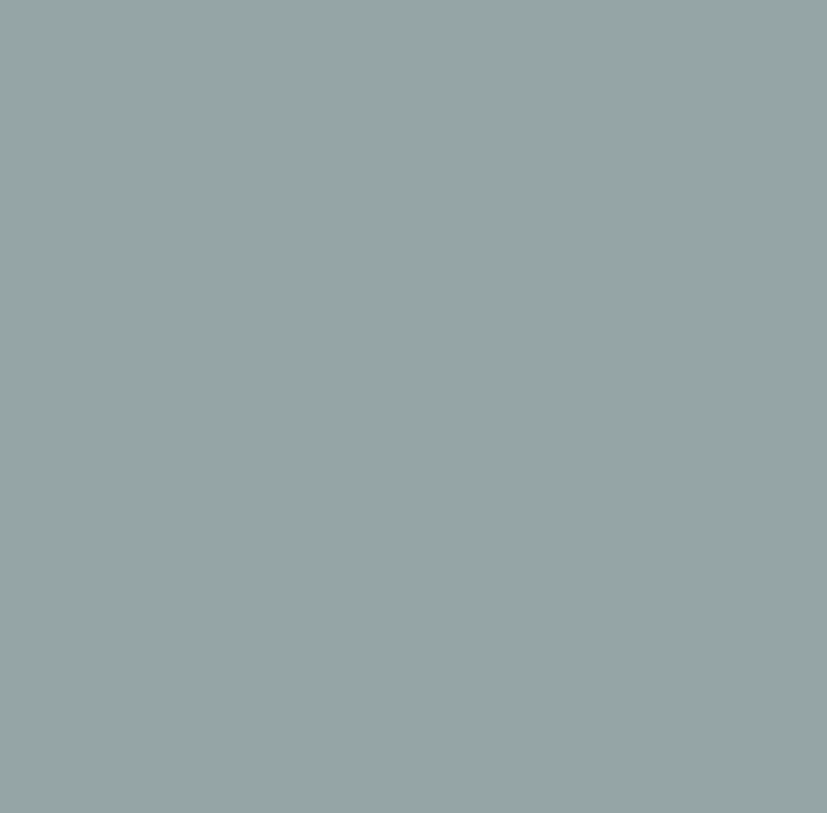
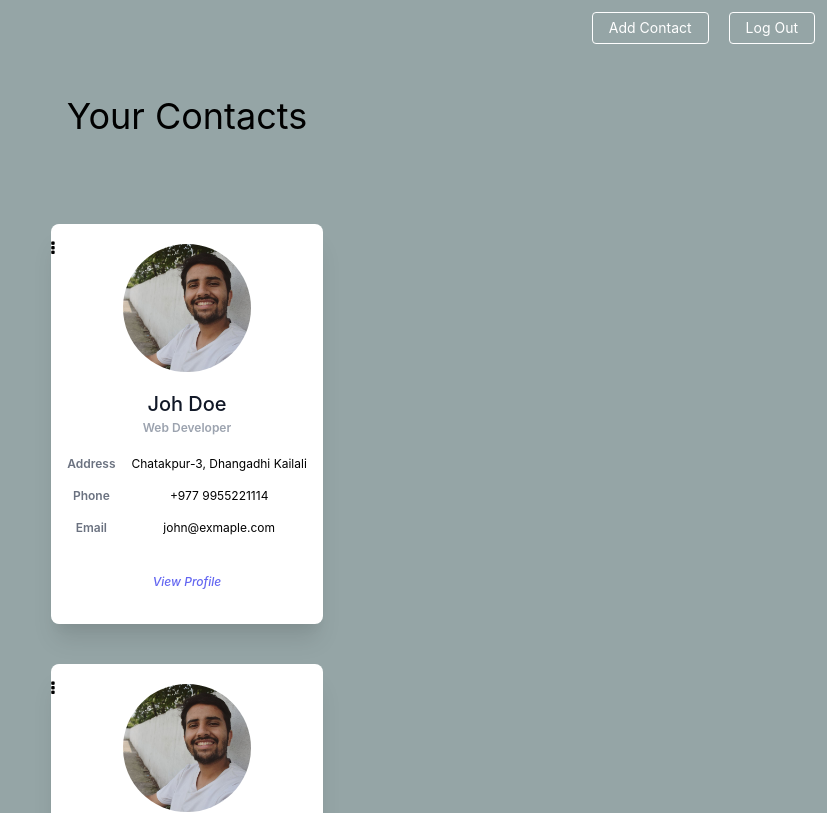
Before and after one commit to Sushmit1997/contact-manager, a React (Create React App) app: page /home in a window 1280 px wide. Before the commit this address had no page. Shown: the top 813 px of the page, without its empty margins (453-1280 px from the left). Built offline with nearby package versions, Linux system fonts and the light colour scheme.

Commit message:
Contact update form added

```diff
--- a/package.json
+++ b/package.json
@@ -10,10 +10,12 @@
     "@testing-library/react": "^12.0.0",
     "@testing-library/user-event": "^13.2.1",
     "autoprefixer": "9",
+    "font-awesome": "^4.7.0",
     "notistack": "^2.0.3",
     "postcss": "7",
     "react": "^17.0.2",
     "react-dom": "^17.0.2",
+    "react-modal": "^3.14.4",
     "react-router-dom": "^6.2.1",
     "react-scripts": "5.0.0",
     "tailwindcss": "npm:@tailwindcss/postcss7-compat",
--- /dev/null
+++ b/src/assets/index.js
@@ -0,0 +1,3 @@
+import sushmitImage from './images/sushmit.jpg'
+
+export { sushmitImage }
--- /dev/null
+++ b/src/components/ContactCard.js
@@ -0,0 +1,127 @@
+import { sushmitImage } from "../assets"
+import { useEffect, useState } from 'react'
+import Modal from 'react-modal';
+
+const customStyles = {
+  content: {
+    top: '50%',
+    left: '50%',
+    right: 'auto',
+    bottom: 'auto',
+    marginRight: '-50%',
+    transform: 'translate(-50%, -50%)',
+  },
+};
+
+const ContactCard = () => {
+  const [showMenu, setShowMenu] = useState(false)
+  const [showModal, setShowModal] = useState(false)
+  const [formData, setFormData] = useState({
+    firstName: 'Sushmit',
+    lastName: 'Rajaure',
+    email: 'something@gmail.com',
+    phone: '9813058480'
+  })
+
+  const handleFormData = (event) => {
+    setFormData({ ...formData, [event.target.name]: [event.target.value] })
+  }
+
+  const closeModal = () => {
+    setShowModal(false)
+  }
+
+  console.log(formData)
+
+
+  return (
+    <div class="flex justify-center mb-10">
+
+      <div class="relative max-w-[500px] bg-white shadow-xl rounded-lg py-3">
+        <div onClick={() => setShowMenu(true)} className="absolute right-[15px] top-[5px] cursor-pointer "><i className="fa fa-ellipsis-v "></i></div>
+        {showMenu && <div onMouseLeave={() => setShowMenu(false)} className="absolute right-[-70px] top-[5px] cursor-pointer bg-white p-[5px] shadow-sm"><ul>
+          <li className="hover:text-teal-500" onClick={() => setShowModal(true)}>Update</li>
+          <li className="hover:text-teal-500">Delete</li>
+        </ul>
+        </div>
+        }
+        <div class="photo-wrapper p-2">
+          <img class="w-32 h-32 rounded-full mx-auto" src={sushmitImage} alt="John Doe"></img>
+        </div>
+        <div class="p-2">
+          <h3 class="text-center text-xl text-gray-900 font-medium leading-8">Joh Doe</h3>
+          <div class="text-center text-gray-400 text-xs font-semibold">
+            <p>Web Developer</p>
+          </div>
+          <div className="flex justify-center">
+            <table class="text-xs my-3">
+              <tbody><tr>
+                <td class="px-2 py-2 text-gray-500 font-semibold">Address</td>
+                <td class="px-2 py-2">Chatakpur-3, Dhangadhi Kailali</td>
+              </tr>
+                <tr>
+                  <td class="px-2 py-2 text-gray-500 font-semibold">Phone</td>
+                  <td class="px-2 py-2">+977 9955221114</td>
+                </tr>
+                <tr>
+                  <td class="px-2 py-2 text-gray-500 font-semibold">Email</td>
+                  <td class="px-2 py-2">john@exmaple.com</td>
+                </tr>
+              </tbody></table>
+          </div>
+
+          <div class="text-center my-3">
+            <a class="text-xs text-indigo-500 italic hover:underline hover:text-indigo-600 font-medium" href="#">View Profile</a>
+          </div>
+        </div>
+      </div>
+      <Modal
+        isOpen={showModal}
+        style={customStyles}
+        contentLabel="Example Modal"
+        onRequestClose={closeModal}
+      >
+        <div>
+          <form class="w-full max-w-lg">
+            <div class="flex flex-wrap -mx-3 mb-6">
+              <div class="w-full md:w-1/2 px-3 mb-6 md:mb-0">
+                <label class="block uppercase tracking-wide text-gray-700 text-xs font-bold mb-2" for="grid-first-name">
+                  First Name
+                </label>
+                <input value={formData.firstName} name="firstName" onChange={(e) => handleFormData(e)} class="appearance-none block w-full bg-gray-200 text-gray-700 border border-red-500 rounded py-3 px-4 mb-3 leading-tight focus:outline-none focus:bg-white" id="grid-first-name" type="text" placeholder="Jane"></input>
+                <p class="text-red-500 text-xs italic">Please fill out this field.</p>
+              </div>
+              <div class="w-full md:w-1/2 px-3">
+                <label class="block uppercase tracking-wide text-gray-700 text-xs font-bold mb-2" for="grid-last-name">
+                  Last Name
+                </label>
+                <input value={formData.lastName} name="lastName" onChange={(e) => handleFormData(e)} class="appearance-none block w-full bg-gray-200 text-gray-700 border border-gray-200 rounded py-3 px-4 leading-tight focus:outline-none focus:bg-white focus:border-gray-500" id="grid-last-name" type="text" placeholder="Doe"></input>
+              </div>
+            </div>
+            <div class="flex flex-wrap -mx-3 mb-6">
+              <div class="w-full md:w-1/2 px-3">
+                <label class="block uppercase tracking-wide text-gray-700 text-xs font-bold mb-2" for="grid-last-name">
+                  Phone Number
+                </label>
+                <input value={formData.phone} name="phone" onChange={(e) => handleFormData(e)} class="appearance-none block w-full bg-gray-200 text-gray-700 border border-gray-200 rounded py-3 px-4 leading-tight focus:outline-none focus:bg-white focus:border-gray-500" id="grid-last-name" type="text" placeholder="9813058480"></input>
+              </div>
+              <div class="w-full md:w-1/2 px-3">
+                <label class="block uppercase tracking-wide text-gray-700 text-xs font-bold mb-2" for="grid-last-name">
+                  E-mail
+                </label>
+                <input value={formData.email} name="email" onChange={(e) => handleFormData(e)} class="appearance-none block w-full bg-gray-200 text-gray-700 border border-gray-200 rounded py-3 px-4 leading-tight focus:outline-none focus:bg-white focus:border-gray-500" id="grid-last-name" type="text" placeholder="sushmit@gmail.com"></input>
+              </div>
+            </div>
+          </form>
+          <div className="flex w-full">
+            <button class="bg-blue-500 hover:bg-blue-700 text-white font-bold py-2 px-4 border border-blue-700 rounded justify-end">
+              Update
+            </button>
+          </div>
+        </div>
+      </Modal>
+    </div>
+  )
+}
+
+export default ContactCard
--- /dev/null
+++ b/src/components/NavBar.js
@@ -0,0 +1,18 @@
+import { Link } from "react-router-dom"
+
+const NavBar = () => {
+  return (
+    <nav class="flex  flex-wrap bg-teal-500 p-3">
+      <div className="flex w-full justify-between">
+        <div class="flex justify-end w-full block flex-grow lg:flex lg:items-center lg:w-auto">
+          <a href="#" class="inline-block mr-5 text-sm px-4 py-2 leading-none border rounded text-white border-white hover:border-transparent hover:text-teal-500 hover:bg-white mt-4 lg:mt-0">Add Contact</a>
+          <div>
+            <Link to="/"> <span class="cursor-pointer inline-block text-sm px-4 py-2 leading-none border rounded text-white border-white hover:border-transparent hover:text-white hover:bg-red-800 mt-4 lg:mt-0">Log Out</span> </Link>
+          </div>
+        </div>
+      </div>
+    </nav>
+  )
+}
+
+export default NavBar
--- a/src/index.js
+++ b/src/index.js
@@ -2,6 +2,7 @@ import React from 'react';
 import ReactDOM from 'react-dom';
 import './index.css';
 import App from './App'
+import '../node_modules/font-awesome/css/font-awesome.min.css';
 
 ReactDOM.render(
   <React.StrictMode>
--- /dev/null
+++ b/src/pages/HomePage.js
@@ -0,0 +1,21 @@
+import { contacts } from '../utils/constants/mockData'
+import ContactCard from '../components/ContactCard'
+import NavBar from '../components/NavBar'
+
+const HomePage = () => {
+  return (
+    <div >
+      <NavBar />
+      <div className='text-center mt-10'><h1 className='text-4xl'>Your Contacts</h1></div>
+      <div className='flex-column p-20 mt-2 rounded-lg justify-center p-10'>
+        {contacts.map((data) => {
+          return (
+            <ContactCard />
+          )
+        })}
+      </div>
+    </div>
+  )
+}
+
+export default HomePage
--- a/src/pages/LoginPage.js
+++ b/src/pages/LoginPage.js
@@ -1,6 +1,14 @@
-import React from 'react';
-import { Link } from 'react-router-dom';
+import React, { useEffect, useState } from 'react';
+import { Link, useNavigate } from 'react-router-dom';
+
+
 const LoginPage = () => {
+
+  let navigate = useNavigate();
+
+  // useEffect(() => {
+  //   navigate('home')
+  // }, [])
   return (
     <div className='flex justify-center p-20'>
       <div class="flex flex-col w-full max-w-md px-4 py-8 bg-white rounded-lg shadow dark:bg-gray-800 sm:px-6 md:px-8 lg:px-10">
@@ -35,9 +43,11 @@ const LoginPage = () => {
 
             </div>
             <div class="flex w-full">
-              <button type="submit" class="py-2 px-4  bg-purple-600 hover:bg-purple-700 focus:ring-purple-500 focus:ring-offset-purple-200 text-white w-full transition ease-in duration-200 text-center text-base font-semibold shadow-md focus:outline-none focus:ring-2 focus:ring-offset-2  rounded-lg ">
-                Login
-              </button>
+              <Link className='flex w-full' to="/home">
+                <button type="submit" class="py-2 px-4  bg-purple-600 hover:bg-purple-700 focus:ring-purple-500 focus:ring-offset-purple-200 text-white w-full transition ease-in duration-200 text-center text-base font-semibold shadow-md focus:outline-none focus:ring-2 focus:ring-offset-2  rounded-lg ">
+                  Login
+                </button>
+              </Link>
             </div>
           </form>
         </div>
--- a/src/pages/index.js
+++ b/src/pages/index.js
@@ -1,5 +1,5 @@
 import LoginPage from "./LoginPage";
 import RegisterPage from "./RegisterPage";
+import HomePage from "./HomePage";
 
-
-export { LoginPage, RegisterPage }
+export { LoginPage, RegisterPage, HomePage }
--- a/src/router/routes.js
+++ b/src/router/routes.js
@@ -1,6 +1,6 @@
 import * as React from 'react'
 import { BrowserRouter, Route, Routes } from 'react-router-dom';
-import { LoginPage, RegisterPage } from '../pages';
+import { LoginPage, RegisterPage, HomePage } from '../pages';
 
 
 const RouterComponent = () => {
@@ -8,7 +8,8 @@ const RouterComponent = () => {
     <BrowserRouter>
       <Routes>
         <Route path="/" element={<LoginPage />} />
-        <Route path="/register" element={<RegisterPage />} />
+        <Route path="register" element={<RegisterPage />} />
+        <Route path="home" element={<HomePage />} />
       </Routes>
     </BrowserRouter>
   )
--- /dev/null
+++ b/src/utils/constants/mockData.js
@@ -0,0 +1,39 @@
+const contacts = [
+  {
+    id: 1,
+    firstName: 'Sushmit',
+    lastName: 'Rajaure',
+    phone: '9813058480',
+    image: 'https://pbs.twimg.com/profile_images/1025264431352041478/ITgl3b1E_400x400.jpg'
+  },
+  {
+    id: 1,
+    firstName: 'Sushmit',
+    lastName: 'Rajaure',
+    phone: '9813058480',
+    image: 'https://pbs.twimg.com/profile_images/1025264431352041478/ITgl3b1E_400x400.jpg'
+  },
+  {
+    id: 1,
+    firstName: 'Sushmit',
+    lastName: 'Rajaure',
+    phone: '9813058480',
+    image: 'https://pbs.twimg.com/profile_images/1025264431352041478/ITgl3b1E_400x400.jpg'
+  },
+  {
+    id: 1,
+    firstName: 'Sushmit',
+    lastName: 'Rajaure',
+    phone: '9813058480',
+    image: 'https://pbs.twimg.com/profile_images/1025264431352041478/ITgl3b1E_400x400.jpg'
+  },
+  {
+    id: 1,
+    firstName: 'Sushmit',
+    lastName: 'Rajaure',
+    phone: '9813058480',
+    image: 'https://pbs.twimg.com/profile_images/1025264431352041478/ITgl3b1E_400x400.jpg'
+  }
+]
+
+export { contacts }
```
Also changed, not shown: src/assets/images/sushmit.jpg (added), 1 other file (tests, documents, lock files or other folders).
